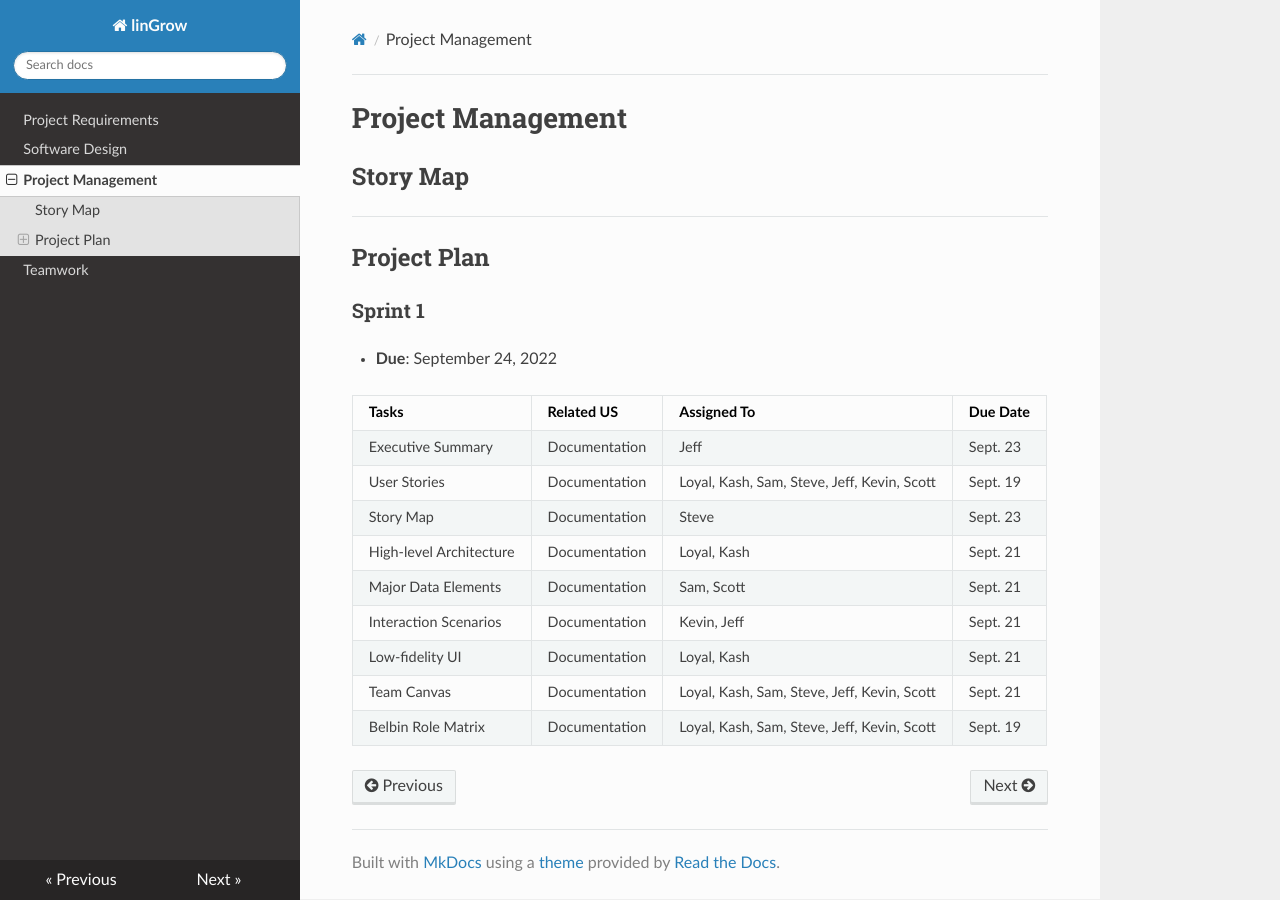
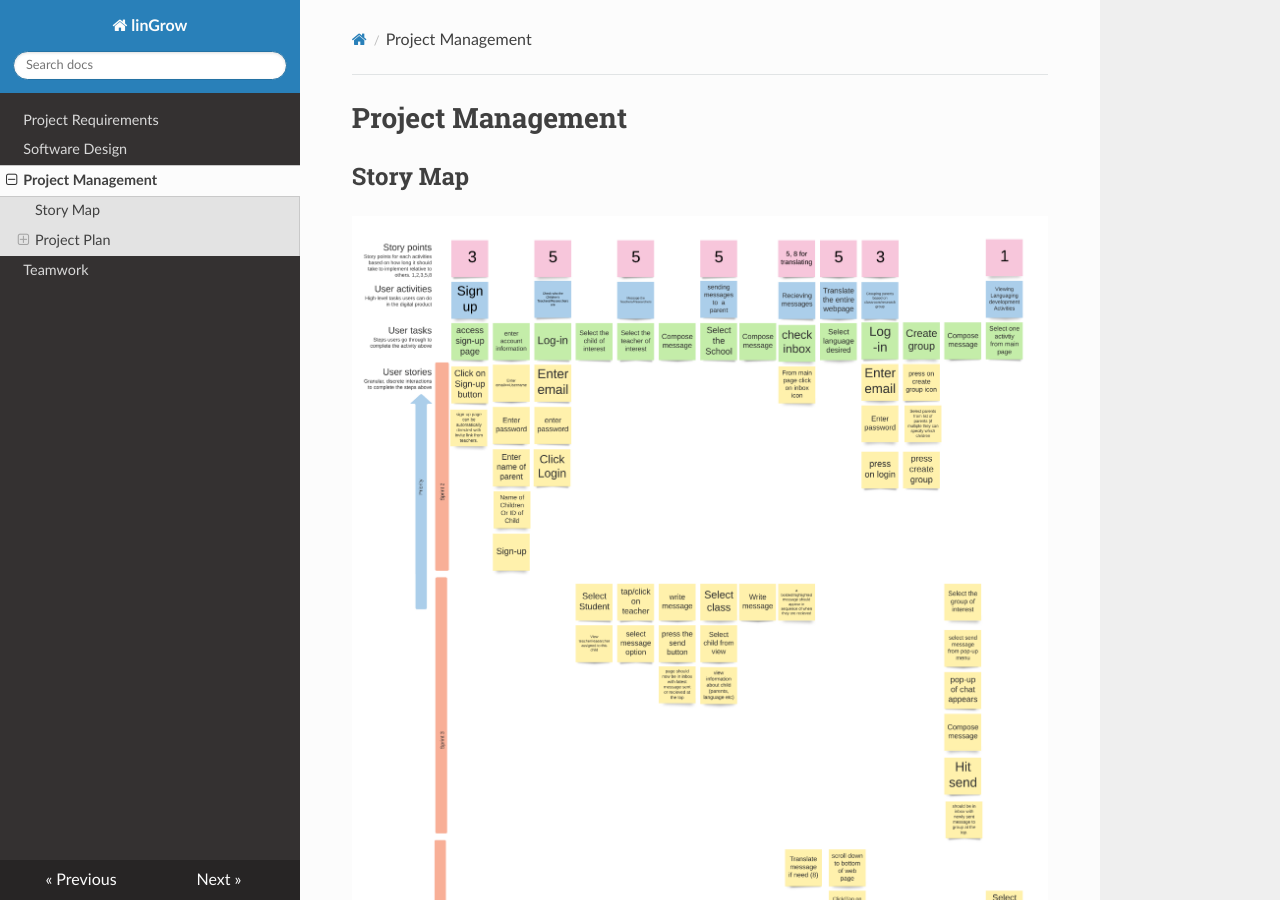
Before and after one commit to UAlbertaSu/linGrow, an MkDocs documentation site: the page built from docs/management.md, in a window 1280 px wide and 900 px high. Built offline with MkDocs 1.6.1, drawn with Linux system fonts in a browser that asks for light colours; nearby versions of some CDN libraries.

Commit message:
added story map onto docs

```diff
--- a/docs/management.md
+++ b/docs/management.md
@@ -1,6 +1,8 @@
 # Project Management
 
 ## Story Map
+
+![storyMap](img/storyMap401.png)
 
 ---
 
```
Also changed, not shown: docs/img/storyMap401.png (added).
